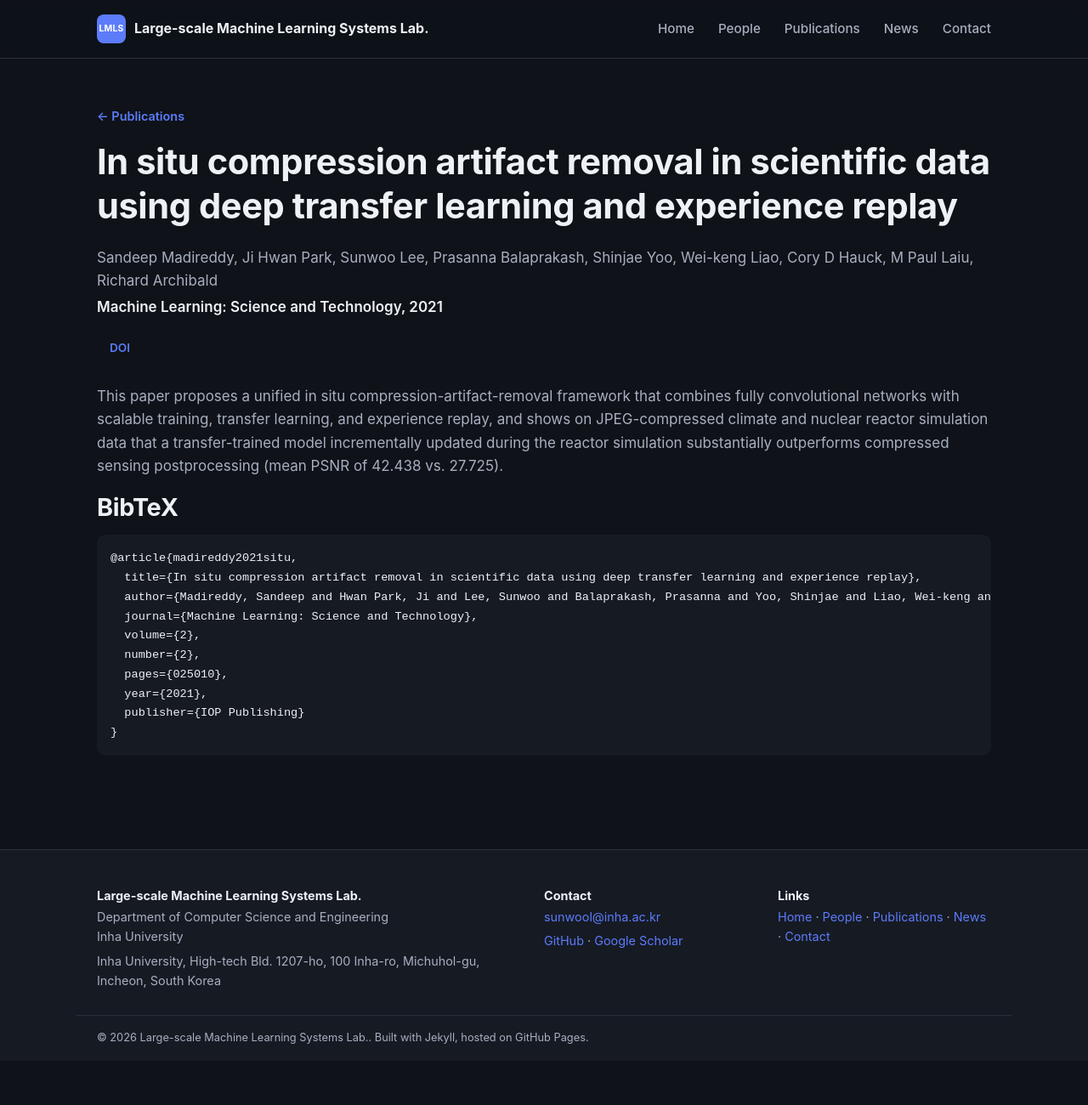
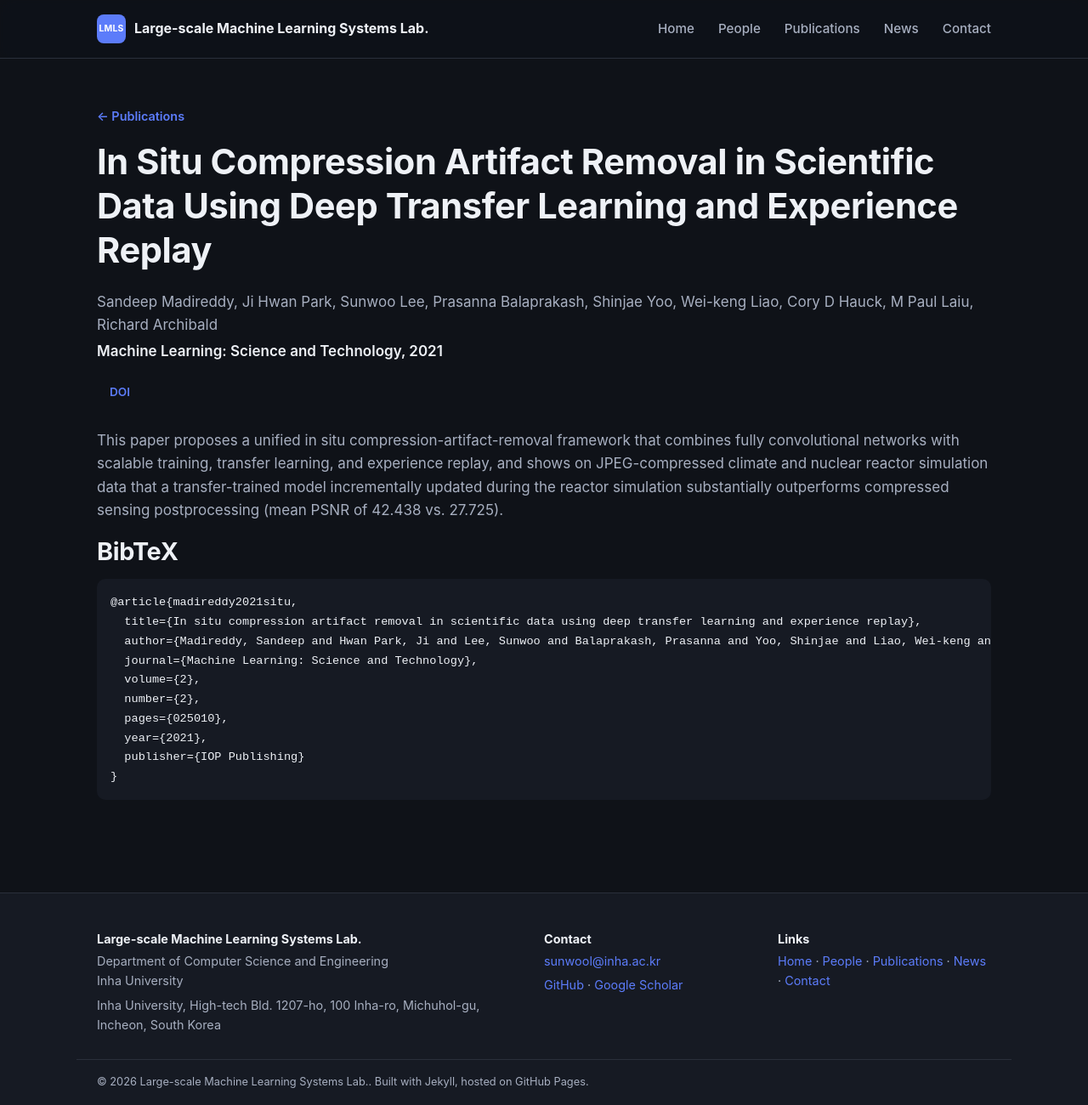
Before and after one commit to LMLS-Lab/lmls-lab.github.io, a Jekyll site: the page built from _publications/mlst2021.md, in a window 1280 px wide and 1300 px high. Shown: the whole window at 85% size. Built offline with Jekyll 4.4.1, drawn with Linux system fonts in a browser that asks for light colours.

```diff
--- a/_publications/mlst2021.md
+++ b/_publications/mlst2021.md
@@ -2,7 +2,7 @@
 # TODO: Template entry. Duplicate this file per publication (e.g. lee2026fedopt.md),
 # fill in the fields, then delete this example (or keep `published: false`).
 published: true
-title: "In situ compression artifact removal in scientific data using deep transfer learning and experience replay"
+title: "In Situ Compression Artifact Removal in Scientific Data Using Deep Transfer Learning and Experience Replay"
 authors: "Sandeep Madireddy, Ji Hwan Park, Sunwoo Lee, Prasanna Balaprakash, Shinjae Yoo, Wei-keng Liao, Cory D Hauck, M Paul Laiu, Richard Archibald"
 venue: "Machine Learning: Science and Technology"
 year: 2021
```
Also changed, not shown: _publications/bigdata2020.md (added, +21 -0 lines).
